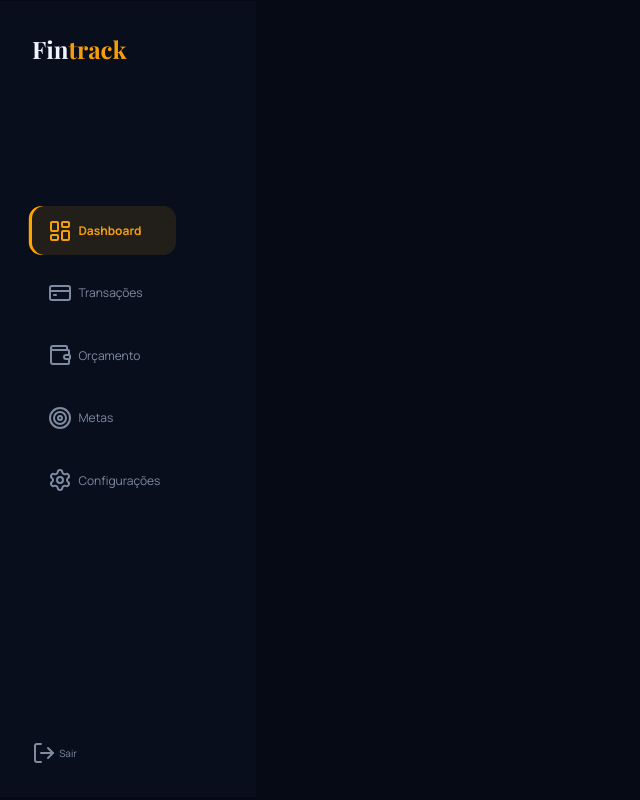
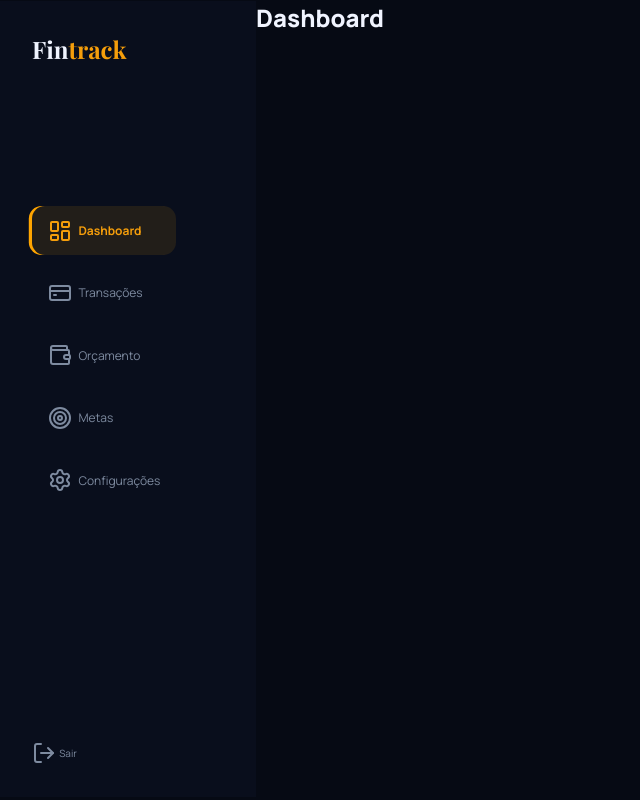
Before and after one commit to Matvops/Fintrack, a React (Vite) app in the folder frontend/: page /home in a window 1280 px wide. Shown: the whole page, without its empty margins (0-640 px from the left). Built offline with nearby package versions, Linux system fonts and the light colour scheme; a web font is replaced by a local one.

Commit message:
Feat: Adiciona heading e MainTemplate a página home

```diff
--- a/frontend/src/pages/Home/index.tsx
+++ b/frontend/src/pages/Home/index.tsx
@@ -1,10 +1,11 @@
-import { Sidebar } from '../../components/Sidebar';
+import { Heading } from '../../components/Heading';
+import { MainTemplate } from '../../templates/MainTemplate';
 
 export function Home() {
 
   return (
-    <div style={{ height: '100%', width: '100%' }}>
-      <Sidebar />
-    </div>
+    <MainTemplate>
+      <Heading text='Dashboard' />
+    </MainTemplate>
   );
 }
```
